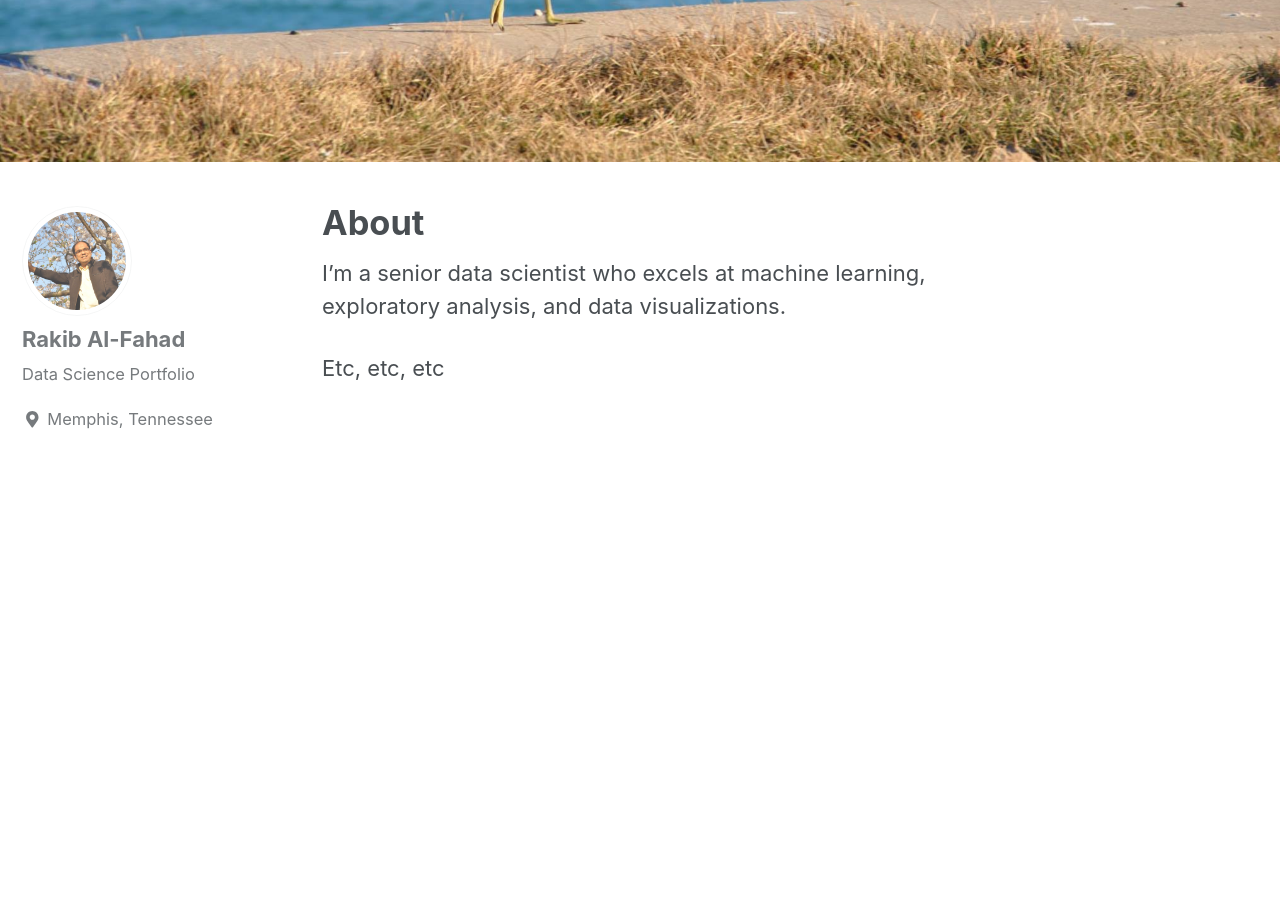
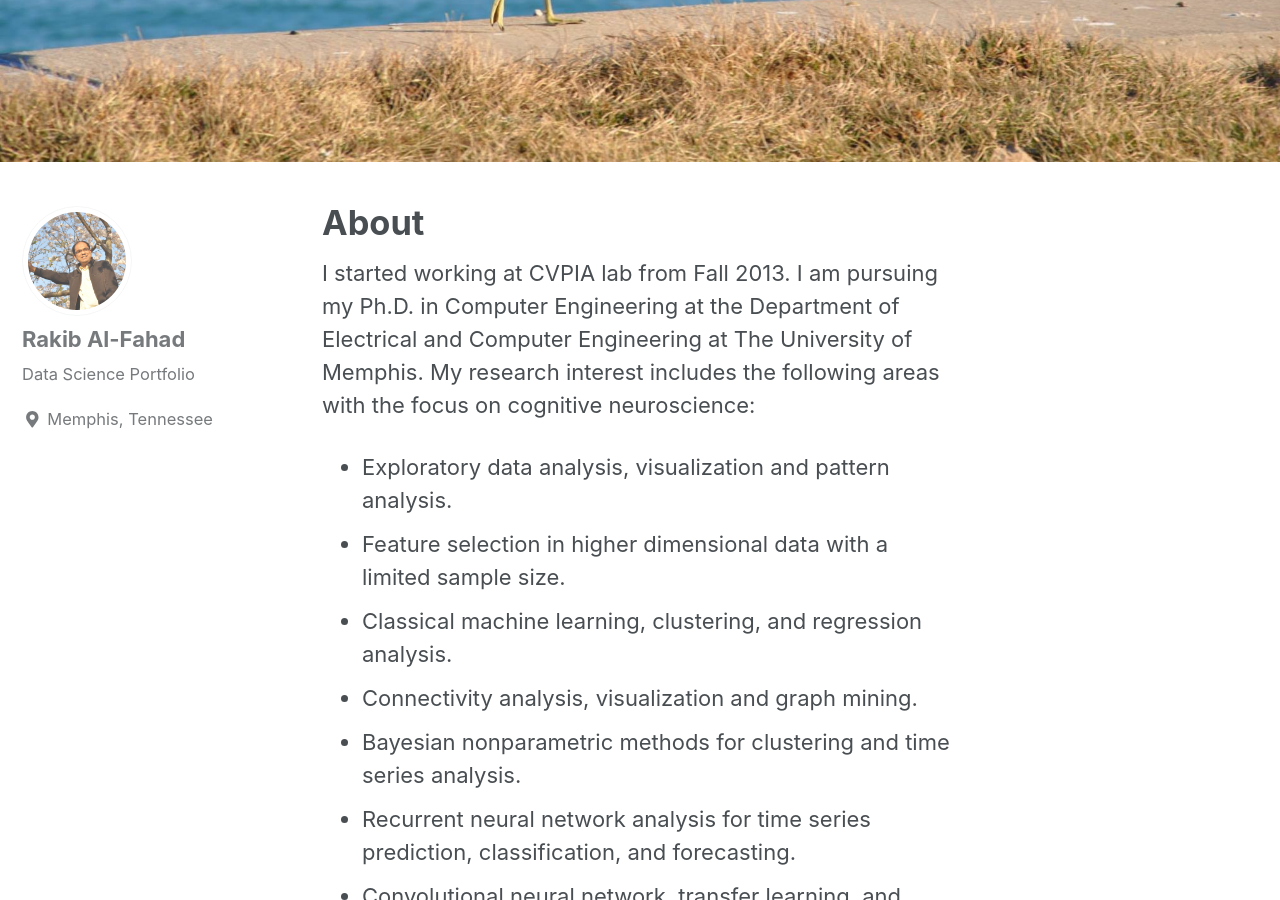
Before and after one commit to rakibalfahad/rakibalfahad.github.io, a Jekyll site: the page built from _pages/about.md, in a window 1280 px wide and 900 px high, scrolled down 489 px. Built offline with Jekyll 4.4.1, drawn with Linux system fonts in a browser that asks for light colours; nearby versions of some CDN libraries; some of the changed text lies outside the part shown.

Commit message:
Update about.md

```diff
--- a/_pages/about.md
+++ b/_pages/about.md
@@ -4,7 +4,52 @@ permalink: /about/
 header:
   image: "/images/zakim.jpg"
 ---
+I started working at CVPIA lab from Fall 2013. I am pursuing my Ph.D. in Computer Engineering at the Department of Electrical and Computer Engineering at The University of Memphis. My research interest includes the following areas with the focus on cognitive neuroscience:
 
-I'm a senior data scientist who excels at machine learning, exploratory analysis, and data visualizations.
+- Exploratory data analysis, visualization and pattern analysis.
+- Feature selection in higher dimensional data with a limited sample size.
+- Classical machine learning, clustering, and regression analysis.
+- Connectivity analysis, visualization and graph mining.
+- Bayesian nonparametric methods for clustering and time series analysis.
+- Recurrent neural network analysis for time series prediction, classification, and forecasting.
+- Convolutional neural network, transfer learning, and generative adversarial networks.
+- Representations and visualization of visual concepts learned by convnets.
+- Big data analysis in a distributed computing system using Scala and Apache Spark.
 
-Etc, etc, etc
+
+Currently, I am working on the following projects:
+
+- ** Project: Modeling of Cognitive Performance **
+
+Early Imaging-Based Predictive Modeling of Cognitive Performance Following Therapy for Childhood ALL": a collaboration project with St. Jude Children's Research Hospital, Memphis, TN led by Dr. Mohammed Yeasin and Dr. Wilburn Reddick.
+
+Project: Human Connectome Project
+
+Find out individual difference form human brain connectivity using deep learning and graph mining approach led by Dr. Mohammed Yeasin and Dr. Abbas Babajani-Feremi.
+
+- ** Project: Epistemic state of mind and color of emotion **
+
+Modeling epistemic state of mind and color of emotion from the electroencephalogram (EEG) physiological data. This research is an integral part of the ongoing blind ambition project led by Dr. Mohammed Yeasin.
+
+** Publications **
+
+1. Al-Fahad, R., Yeasin, M., Anam, A.I. and Elahian, B., 2017, May. Selection of stable features for modeling 4-D affective space from EEG recording. In Neural Networks (IJCNN), 2017 International Joint Conference on (pp. 1202-1209). IEEE.
+2. Al-Fahad, R. and Yeasin, M., 2016, December. Robust modeling of continuous 4-d affective space from EEG recording. In Machine Learning and Applications (ICMLA), 2016 15th IEEE International Conference on (pp. 1040-1045). IEEE.
+3. Ahmed, F., Mahmud, M. S., Al-Fahad, R., Alam, S., and Yeasin, M. 2018, April. Image Captioning for Ambient Awareness on a Sidewalk. In Data Intelligence and Security (ICDIS), 2018 1st International Conference on (pp. 85-91). IEEE.
+
+** Presentation **
+
+1. Rakib Al-Fahad, M.Y, J Glass, H. Conklin, L. Jacola, W. Reddick, 2017. Early Imaging-Based Predictive Modeling of Cognitive Performance Following Therapy for Childhood ALL. In OHBM 2017, Poster Number: 3910
+2. Rakib Al-Fahad, M.Y., 2016. What does Band Frequency Activities Tell us about the 4-D Affective Space? In OHBM 2016, Poster Number: 3395
+
+
+Rakib Al-Fahad
+
+Ph.D. Candidate
+Electrical and Computer Engineering
+The University of Memphis
+ralfahad@memphis.edu
+
+
+Linkedin: https://www.linkedin.com/in/rakib-al-fahad-b4a50b18/
+Github: https://github.com/rakibalfahad/
```
